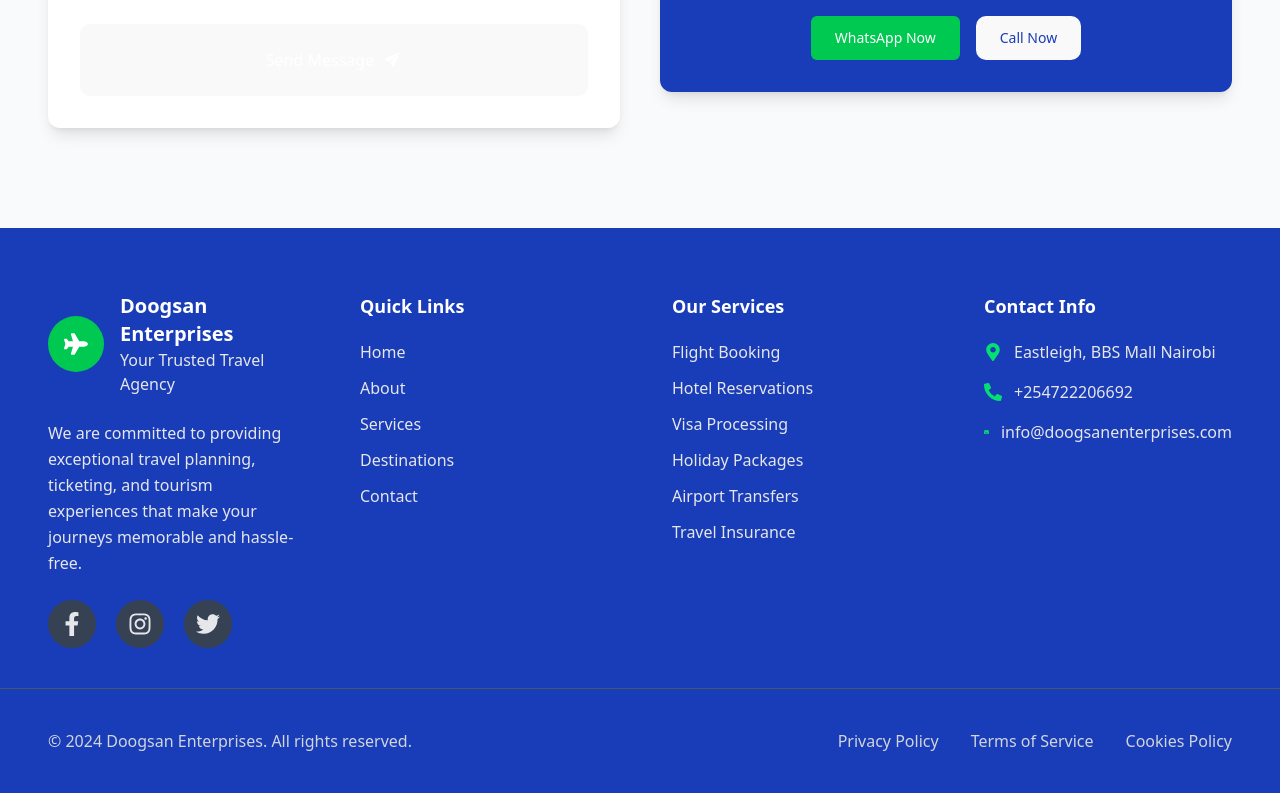
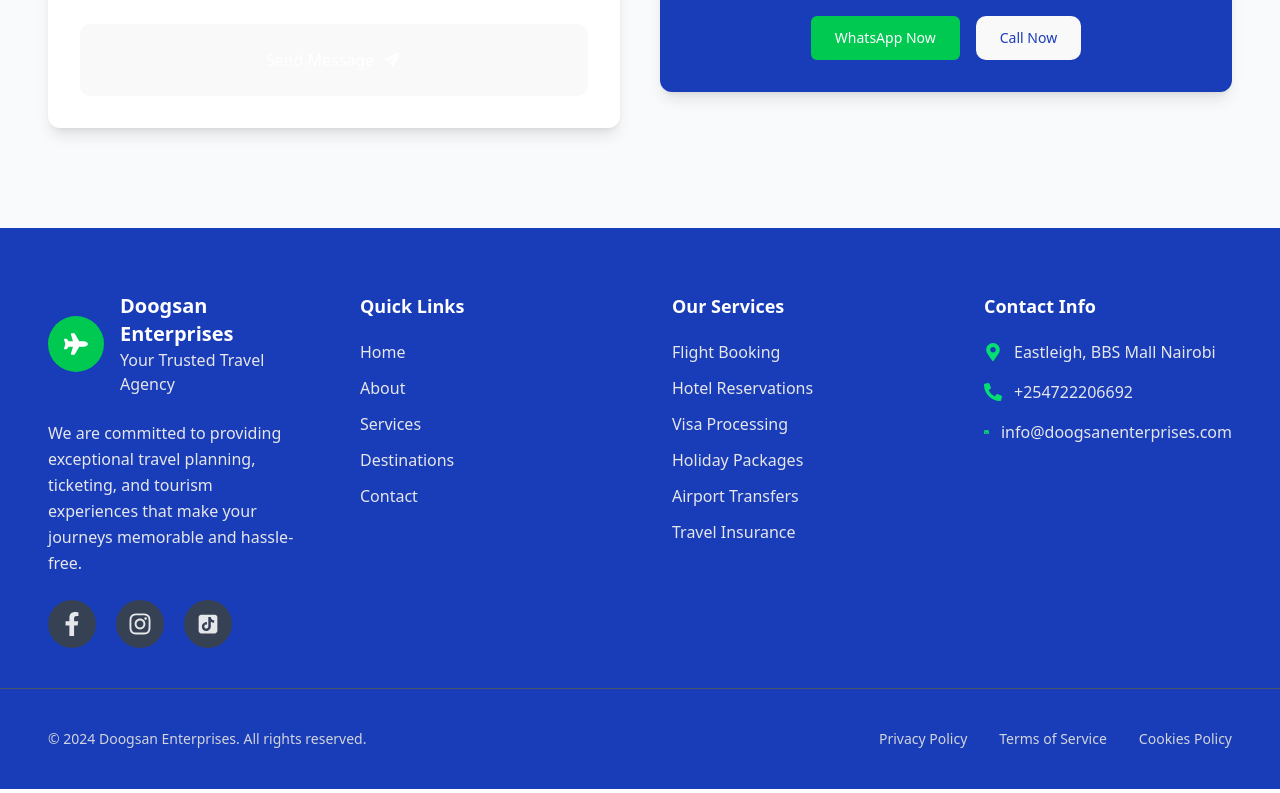
Before and after one commit to Patricia-Sigei/Travel-App, a React (Vite) app: page / in a window 1280 px wide. Shown: the part 6314-7107 px from the top of the page. Built offline with nearby package versions, Linux system fonts and the light colour scheme.

Commit message:
updates icons on contact page

```diff
--- a/src/components/Items/Footer.jsx
+++ b/src/components/Items/Footer.jsx
@@ -1,7 +1,7 @@
 import React from "react";
 import { FaFacebookF, FaInstagram, FaTwitter, FaPlane } from "react-icons/fa";
 import { FaMapMarkerAlt, FaPhoneAlt, FaEnvelope } from "react-icons/fa";
-
+import { AiFillTikTok } from "react-icons/ai";
 function Footer() {
   return (
     <footer className="bg-blue-800 text-gray-200 pt-16 pb-10">
@@ -26,22 +26,28 @@
           </p>
           <div className="flex gap-5 text-2xl">
             <a
-              href="#"
+              href="https://www.facebook.com/share/16GDkSeurq/?mibextid=wwXIfr"
+              target="_blank"
+              rel="noopener noreferrer"
               className="bg-gray-700 hover:bg-gray-600 p-3 rounded-full"
             >
               <FaFacebookF />
             </a>
             <a
               href="#"
+              target="_blank"
+              rel="noopener noreferrer"
               className="bg-gray-700 hover:bg-gray-600 p-3 rounded-full"
             >
               <FaInstagram />
             </a>
             <a
-              href="#"
+              href="https://www.tiktok.com/@doogsan_enterprise?_t=ZM-8zdJgyRiK3h&_r=1"
+              target="_blank"
+              rel="noopener noreferrer"
               className="bg-gray-700 hover:bg-gray-600 p-3 rounded-full"
             >
-              <FaTwitter />
+              <AiFillTikTok />
             </a>
           </div>
         </div>
@@ -119,7 +125,7 @@
       <div className="border-t border-gray-600 my-10"></div>
 
       {/* Bottom bar */}
-      <div className="container mx-auto px-12 flex flex-col md:flex-row justify-between items-center text-base text-gray-300">
+      <div className="container mx-auto px-12 flex flex-col md:flex-row justify-between items-center text-base text-gray-300 text-sm">
         <p>© 2024 Doogsan Enterprises. All rights reserved.</p>
         <div className="flex gap-8 mt-4 md:mt-0">
           <a href="#" className="hover:text-white">
```
